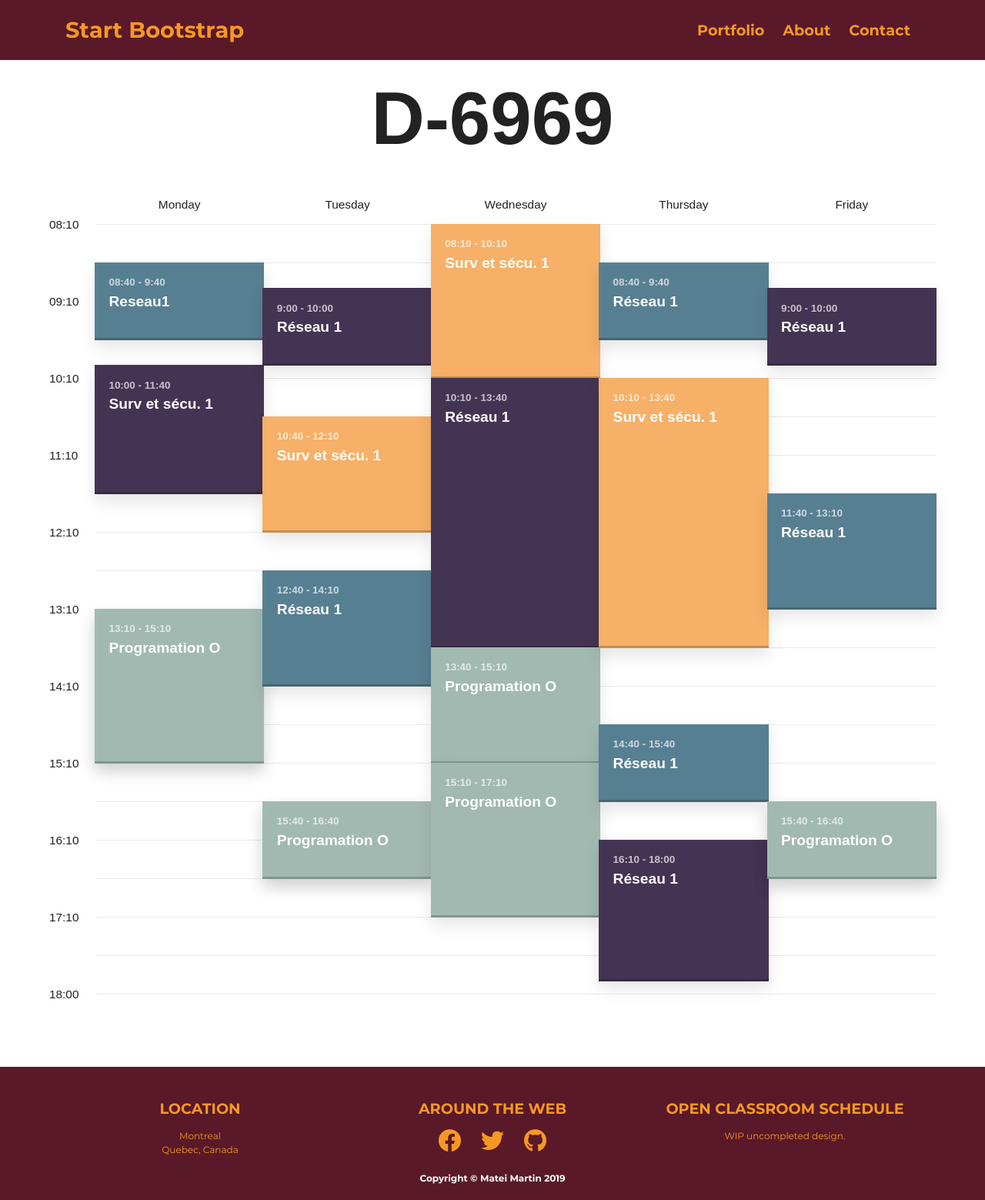
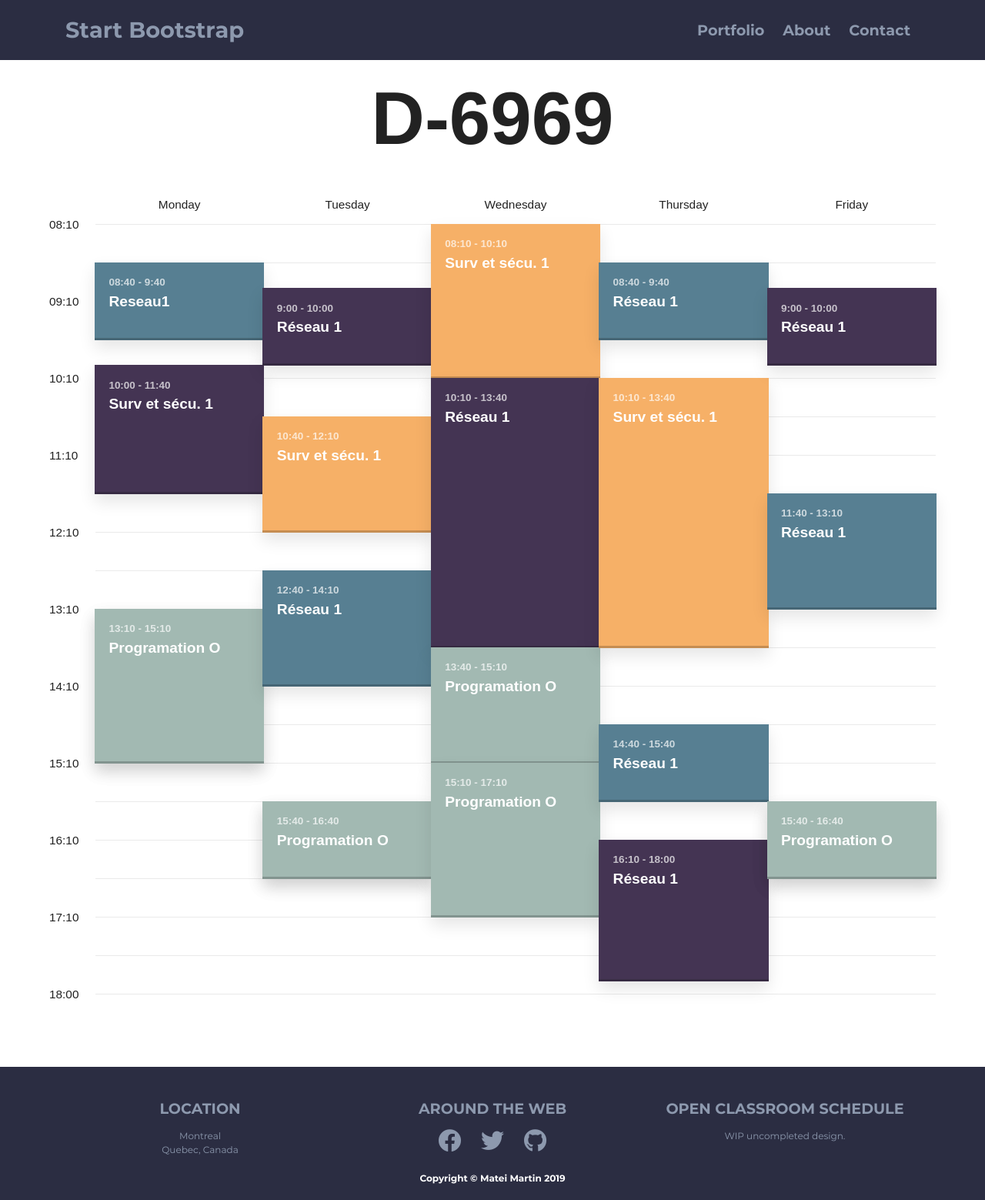
Before and after one commit to HandsomeRomanian/LocalDispo, a PHP site: page / in a window 1280 px wide. Shown: the whole page at 77% size. Run offline with PHP 8.4, Linux system fonts and the light colour scheme; some libraries are stand-ins or nearby versions.

Commit message:
Color changes.

```diff
--- a/css/style.css
+++ b/css/style.css
@@ -26,7 +26,7 @@ main{
 }
 
 #mainNav{
-  background-color: #591928;
+  background-color: #2b2d42;
   font-size: 2rem;
   font-family: 'Montserrat';
   padding:1.5rem;
@@ -38,7 +38,7 @@ main{
 }
 
 a {
-  color: #f79824;
+  color: #8d99ae;
   text-decoration: none;
 }
 
@@ -53,12 +53,12 @@ header>h1{
 }
 
 footer{
-  background-color: #591928;
+  background-color: #2b2d42;
   padding: 10px;
   text-align: center;
   padding-top:4.5rem;
   font-size: 2rem;
-  color: #f79824;
+  color: #8d99ae;
   font-family: 'Montserrat';
   font-weight: bold !important;
 }
```
